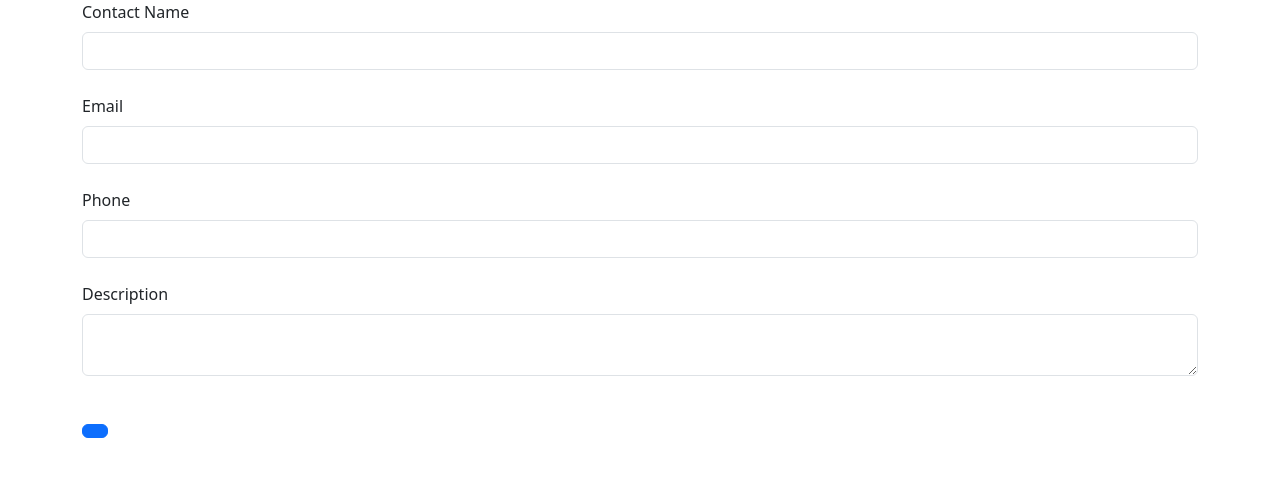
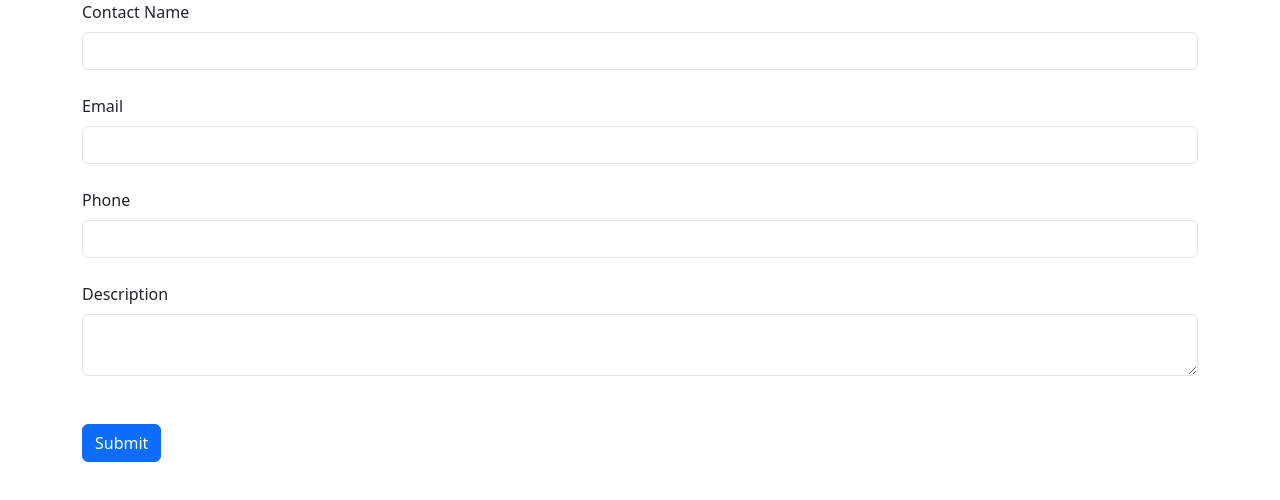
Before and after one commit to mituhirapara/mituhirapara.github.io, a plain HTML site: page index.html in a window 1280 px wide. Drawn offline with nearby package versions, Linux system fonts and the light colour scheme.

Commit message:
submit btn change

```diff
--- a/index.html
+++ b/index.html
@@ -102,7 +102,7 @@
           data-sitekey="6Lcqq5UqAAAAANNvEXMdsDWlzEanS-jAwxdLD36y"
         ></div>
         <br />
-        <button type="submit" class="btn btn-primary" name="submit" />
+        <button type="submit" class="btn btn-primary">Submit</button>
       </form>
     </div>
 
```
